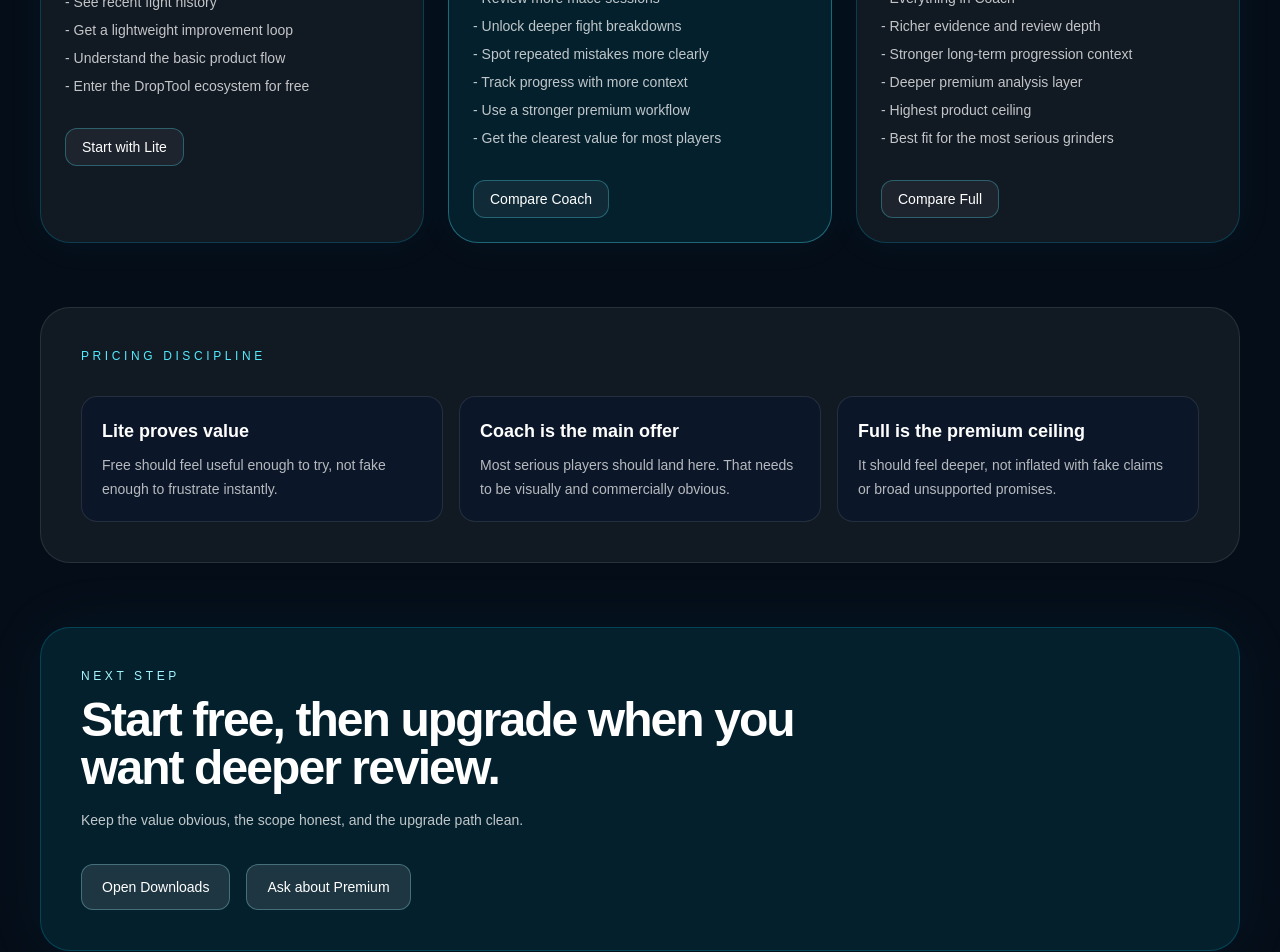
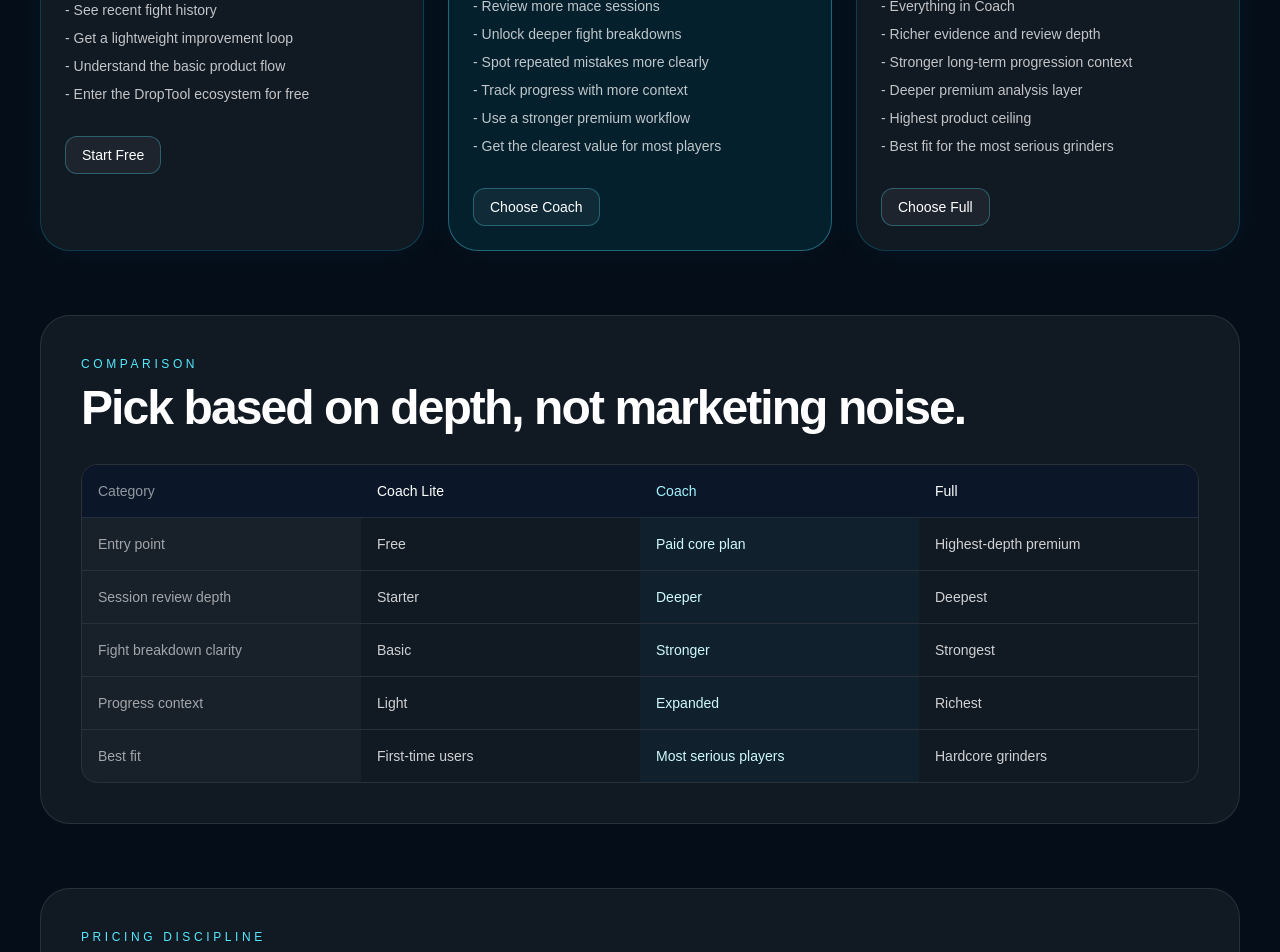
Before and after one commit to louisfles/droptool-site, a Next.js app: page /premium in a window 1280 px wide. Shown: the part 1020-1972 px from the top of the page. Built offline with nearby package versions, Linux system fonts and the light colour scheme.

Commit message:
Tighten homepage and add premium comparison matrix

```diff
--- a/app/layout.tsx
+++ b/app/layout.tsx
@@ -30,7 +30,7 @@ export default function RootLayout({
     <html lang="en">
       <body>
         <header className="sticky top-0 z-50 border-b border-white/10 bg-[#040914]/78 backdrop-blur-2xl">
-          <div className="relative mx-auto flex max-w-7xl items-center justify-between px-6 py-4 sm:px-8 lg:px-10">
+          <div className="relative mx-auto flex max-w-7xl items-center justify-between px-6 py-5 sm:px-8 lg:px-10">
             <Link href="/" className="flex items-center gap-3">
               <div className="relative flex h-10 w-10 items-center justify-center rounded-2xl border border-cyan-300/20 bg-white/5">
                 <div className="h-3 w-3 rounded-full bg-cyan-300 shadow-[0_0_20px_rgba(103,232,249,0.95)]" />
@@ -63,7 +63,7 @@ export default function RootLayout({
                 href="/downloads"
                 className="inline-flex rounded-xl border border-cyan-300/30 bg-cyan-400/10 px-4 py-2 text-sm font-medium text-cyan-200 transition hover:bg-cyan-400/20"
               >
-                Start with Lite
+                Start Free
               </Link>
             </div>
 
--- a/app/page.tsx
+++ b/app/page.tsx
@@ -14,21 +14,6 @@ const improvementCards = [
   {
     title: "Know your next focus",
     text: "Leave a session with a clearer next step instead of guessing what to practice.",
-  },
-];
-
-const whyCards = [
-  {
-    title: "Replay alone is too slow",
-    text: "Watching footage helps, but it still leaves too much interpretation work on the player.",
-  },
-  {
-    title: "Generic stats stay shallow",
-    text: "Basic numbers rarely explain why the fight went wrong or what should change next.",
-  },
-  {
-    title: "Focused beats broad",
-    text: "A mace-first product feels stronger because it is disciplined, understandable, and built around a specific loop.",
   },
 ];
 
@@ -101,7 +86,7 @@ export default function HomePage() {
                   href="/downloads"
                   className="inline-flex items-center rounded-xl border border-cyan-300/30 bg-cyan-400/10 px-5 py-3 text-sm font-medium text-cyan-200 transition hover:bg-cyan-400/20"
                 >
-                  Start with Coach Lite
+                  Start Free
                 </Link>
 
                 <Link
@@ -206,27 +191,7 @@ export default function HomePage() {
           ))}
         </section>
 
-        <section className="mt-16 grid gap-6 lg:grid-cols-[1.05fr_0.95fr]">
-          <div className="rounded-[30px] border border-white/10 bg-white/5 p-8 sm:p-10">
-            <p className="text-xs font-medium uppercase tracking-[0.3em] text-cyan-300">
-              Why it helps
-            </p>
-            <h2 className="mt-3 max-w-2xl text-3xl font-semibold tracking-[-0.04em] sm:text-5xl">
-              Most players know they lost. Fewer know exactly why.
-            </h2>
-            <div className="mt-8 grid gap-4">
-              {whyCards.map((item) => (
-                <div
-                  key={item.title}
-                  className="rounded-2xl border border-white/10 bg-[#0b1728] p-5"
-                >
-                  <h3 className="text-lg font-semibold">{item.title}</h3>
-                  <p className="mt-2 text-sm leading-6 text-white/70">{item.text}</p>
-                </div>
-              ))}
-            </div>
-          </div>
-
+        <section className="mt-16 grid gap-6 lg:grid-cols-[1fr_1fr]">
           <div className="rounded-[30px] border border-white/10 bg-white/5 p-8 sm:p-10">
             <p className="text-xs font-medium uppercase tracking-[0.3em] text-cyan-300">
               Improvement loop
@@ -249,17 +214,16 @@ export default function HomePage() {
               ))}
             </div>
           </div>
-        </section>
 
-        <section className="mt-16 rounded-[30px] border border-white/10 bg-white/5 p-8 sm:p-10">
+          <div className="rounded-[30px] border border-white/10 bg-white/5 p-8 sm:p-10">
             <p className="text-xs font-medium uppercase tracking-[0.3em] text-cyan-300">
               Product proof
             </p>
-          <h2 className="mt-3 max-w-3xl text-3xl font-semibold tracking-[-0.04em] sm:text-5xl">
+            <h2 className="mt-3 max-w-2xl text-3xl font-semibold tracking-[-0.04em] sm:text-5xl">
               Premium because it is disciplined, not because it makes bigger claims.
             </h2>
 
-          <div className="mt-8 grid gap-4 lg:grid-cols-3">
+            <div className="mt-8 grid gap-4">
               {proofPoints.map((point) => (
                 <div
                   key={point}
@@ -268,6 +232,7 @@ export default function HomePage() {
                   {point}
                 </div>
               ))}
+            </div>
           </div>
         </section>
 
@@ -357,7 +322,7 @@ export default function HomePage() {
             Stop guessing what went wrong in your fights.
           </h2>
           <p className="mt-4 max-w-2xl text-sm leading-6 text-white/75">
-            Start with Lite, play a mace session, and review what to improve next.
+            Start free, play a mace session, and review what to improve next.
           </p>
 
           <div className="mt-8 flex flex-wrap gap-4">
@@ -365,7 +330,7 @@ export default function HomePage() {
               href="/downloads"
               className="inline-flex rounded-xl border border-cyan-200/30 bg-white/10 px-5 py-3 text-sm font-medium text-white transition hover:bg-white/15"
             >
-              Start with Coach Lite
+              Start Free
             </Link>
             <Link
               href="/premium"
--- a/app/premium/page.tsx
+++ b/app/premium/page.tsx
@@ -14,6 +14,29 @@ const comparisonPoints = [
   {
     title: "Full",
     text: "The deepest premium layer for richer review depth and stronger long-term edge.",
+  },
+];
+
+const comparisonRows = [
+  {
+    label: "Entry point",
+    values: ["Free", "Paid core plan", "Highest-depth premium"],
+  },
+  {
+    label: "Session review depth",
+    values: ["Starter", "Deeper", "Deepest"],
+  },
+  {
+    label: "Fight breakdown clarity",
+    values: ["Basic", "Stronger", "Strongest"],
+  },
+  {
+    label: "Progress context",
+    values: ["Light", "Expanded", "Richest"],
+  },
+  {
+    label: "Best fit",
+    values: ["First-time users", "Most serious players", "Hardcore grinders"],
   },
 ];
 
@@ -47,7 +70,7 @@ export default function PremiumPage() {
                   href="/downloads"
                   className="inline-flex items-center rounded-xl border border-cyan-300/30 bg-cyan-400/10 px-5 py-3 text-sm font-medium text-cyan-200 transition hover:bg-cyan-400/20"
                 >
-                  Start with Lite
+                  Start Free
                 </Link>
                 <Link
                   href="/contact"
@@ -125,6 +148,38 @@ export default function PremiumPage() {
 
         <section className="mt-16 rounded-[30px] border border-white/10 bg-white/5 p-8 sm:p-10">
           <p className="text-xs font-medium uppercase tracking-[0.3em] text-cyan-300">
+            Comparison
+          </p>
+          <h2 className="mt-3 text-3xl font-semibold tracking-[-0.04em] sm:text-5xl">
+            Pick based on depth, not marketing noise.
+          </h2>
+
+          <div className="mt-8 overflow-hidden rounded-2xl border border-white/10">
+            <div className="grid grid-cols-4 border-b border-white/10 bg-[#0b1728] text-sm">
+              <div className="p-4 text-white/55">Category</div>
+              <div className="p-4 font-medium text-white">Coach Lite</div>
+              <div className="p-4 font-medium text-cyan-200">Coach</div>
+              <div className="p-4 font-medium text-white">Full</div>
+            </div>
+
+            {comparisonRows.map((row, index) => (
+              <div
+                key={row.label}
+                className={`grid grid-cols-4 text-sm ${
+                  index !== comparisonRows.length - 1 ? "border-b border-white/10" : ""
+                }`}
+              >
+                <div className="bg-white/[0.03] p-4 text-white/60">{row.label}</div>
+                <div className="p-4 text-white/80">{row.values[0]}</div>
+                <div className="bg-cyan-400/[0.04] p-4 text-cyan-100">{row.values[1]}</div>
+                <div className="p-4 text-white/80">{row.values[2]}</div>
+              </div>
+            ))}
+          </div>
+        </section>
+
+        <section className="mt-16 rounded-[30px] border border-white/10 bg-white/5 p-8 sm:p-10">
+          <p className="text-xs font-medium uppercase tracking-[0.3em] text-cyan-300">
             Pricing discipline
           </p>
           <div className="mt-8 grid gap-4 lg:grid-cols-3">
@@ -165,7 +220,7 @@ export default function PremiumPage() {
               href="/downloads"
               className="inline-flex rounded-xl border border-cyan-200/30 bg-white/10 px-5 py-3 text-sm font-medium text-white transition hover:bg-white/15"
             >
-              Open Downloads
+              Start Free
             </Link>
             <a
               href={`mailto:${siteConfig.supportEmail}`}
--- a/components/mobile-nav.tsx
+++ b/components/mobile-nav.tsx
@@ -32,7 +32,7 @@ export default function MobileNav() {
       </button>
 
       {open ? (
-        <div className="absolute left-4 right-4 top-[72px] rounded-2xl border border-white/10 bg-[#091423]/98 p-3 shadow-[0_20px_80px_rgba(0,0,0,0.45)] backdrop-blur-2xl">
+        <div className="absolute left-4 right-4 top-[76px] rounded-2xl border border-white/10 bg-[#091423]/98 p-3 shadow-[0_20px_80px_rgba(0,0,0,0.45)] backdrop-blur-2xl">
           <nav className="flex flex-col gap-1">
             {navLinks.map((link) => (
               <Link
@@ -50,7 +50,7 @@ export default function MobileNav() {
               onClick={() => setOpen(false)}
               className="mt-2 inline-flex justify-center rounded-xl border border-cyan-300/30 bg-cyan-400/10 px-4 py-3 text-sm font-medium text-cyan-200 transition hover:bg-cyan-400/20"
             >
-              Start with Lite
+              Start Free
             </Link>
           </nav>
         </div>
--- a/lib/pricing.ts
+++ b/lib/pricing.ts
@@ -25,7 +25,7 @@ export const pricingTiers: PricingTier[] = [
       "Understand the basic product flow",
       "Enter the DropTool ecosystem for free",
     ],
-    ctaLabel: "Start with Lite",
+    ctaLabel: "Start Free",
     ctaHref: "/downloads",
     badge: "Free Entry",
   },
@@ -44,7 +44,7 @@ export const pricingTiers: PricingTier[] = [
       "Use a stronger premium workflow",
       "Get the clearest value for most players",
     ],
-    ctaLabel: "Compare Coach",
+    ctaLabel: "Choose Coach",
     ctaHref: "/contact",
     badge: "Recommended",
     highlight: true,
@@ -64,7 +64,7 @@ export const pricingTiers: PricingTier[] = [
       "Highest product ceiling",
       "Best fit for the most serious grinders",
     ],
-    ctaLabel: "Compare Full",
+    ctaLabel: "Choose Full",
     ctaHref: "/contact",
     badge: "Flagship",
   },
```
Lines whose indentation alone changed are shown as unchanged.
